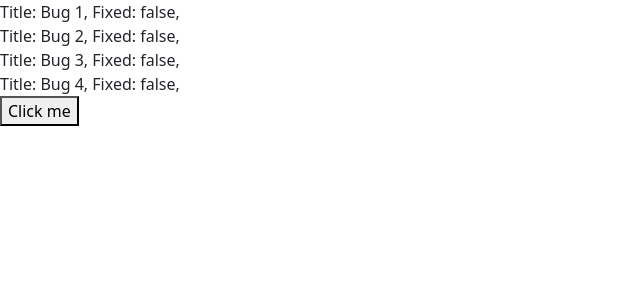
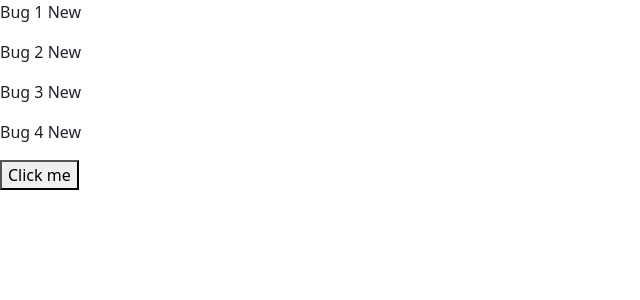
Before and after one commit to dsubiros/react-app-2024, a React (Vite) app: page / in a window 1280 px wide. Shown: the top 300 px of the page, without its empty margins (0-640 px from the left). Built offline with nearby package versions, Linux system fonts and the light colour scheme.

Commit message:
Adding immer

```diff
--- /dev/null
+++ b/src/App6.tsx
@@ -0,0 +1,30 @@
+import React, { useState } from "react";
+
+import produce from "immer";
+
+const App6 = () => {
+  const [bugs, setBugs] = useState([
+    { id: 1, title: "Bug 1", fixed: false },
+    { id: 2, title: "Bug 2", fixed: false },
+    { id: 3, title: "Bug 3", fixed: false },
+    { id: 4, title: "Bug 4", fixed: false },
+  ]);
+
+  const handleClick = () => {
+    setBugs(
+      produce((draft) => {
+        const bug = draft.find((bug) => bug.id === 3);
+        if (bug) bug.fixed = true;
+      })
+    );
+  };
+
+  return (
+    <div>
+      {bugs.map(b => <p key={b.id}>{b.title} {b.fixed ? 'Fixed' : 'New'}</p>)}
+      <button onClick={handleClick}>Click me</button>
+    </div>
+  );
+};
+
+export default App6;
--- a/src/main.tsx
+++ b/src/main.tsx
@@ -6,10 +6,11 @@ import App2 from './App2';
 import App3 from './App3';
 import App4 from './App4';
 import App5 from './App5';
+import App6 from './App6';
 
 ReactDOM.createRoot(document.getElementById('root') as HTMLElement).render(
   <React.StrictMode>
     {/* <App /> */}
-    <App5/>
+    <App6/>
   </React.StrictMode>,
 )
```
